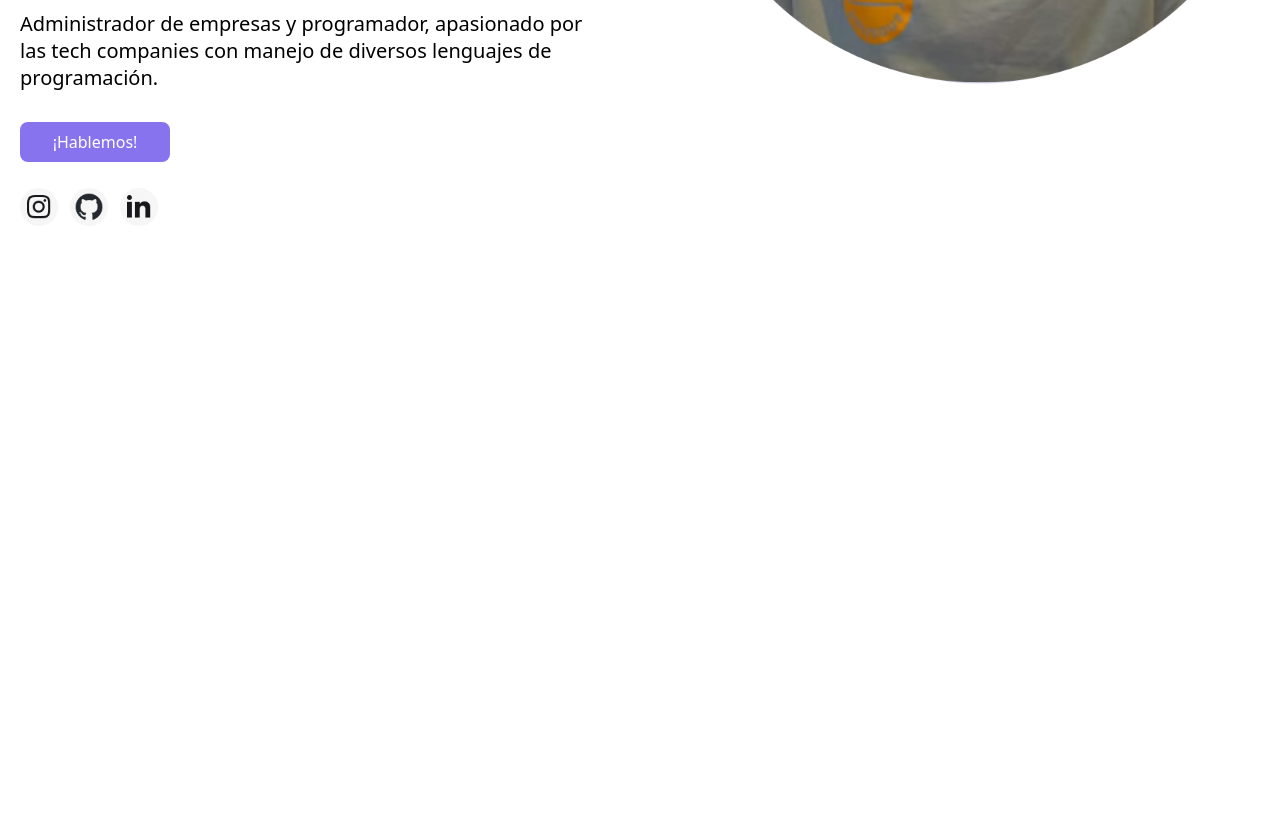
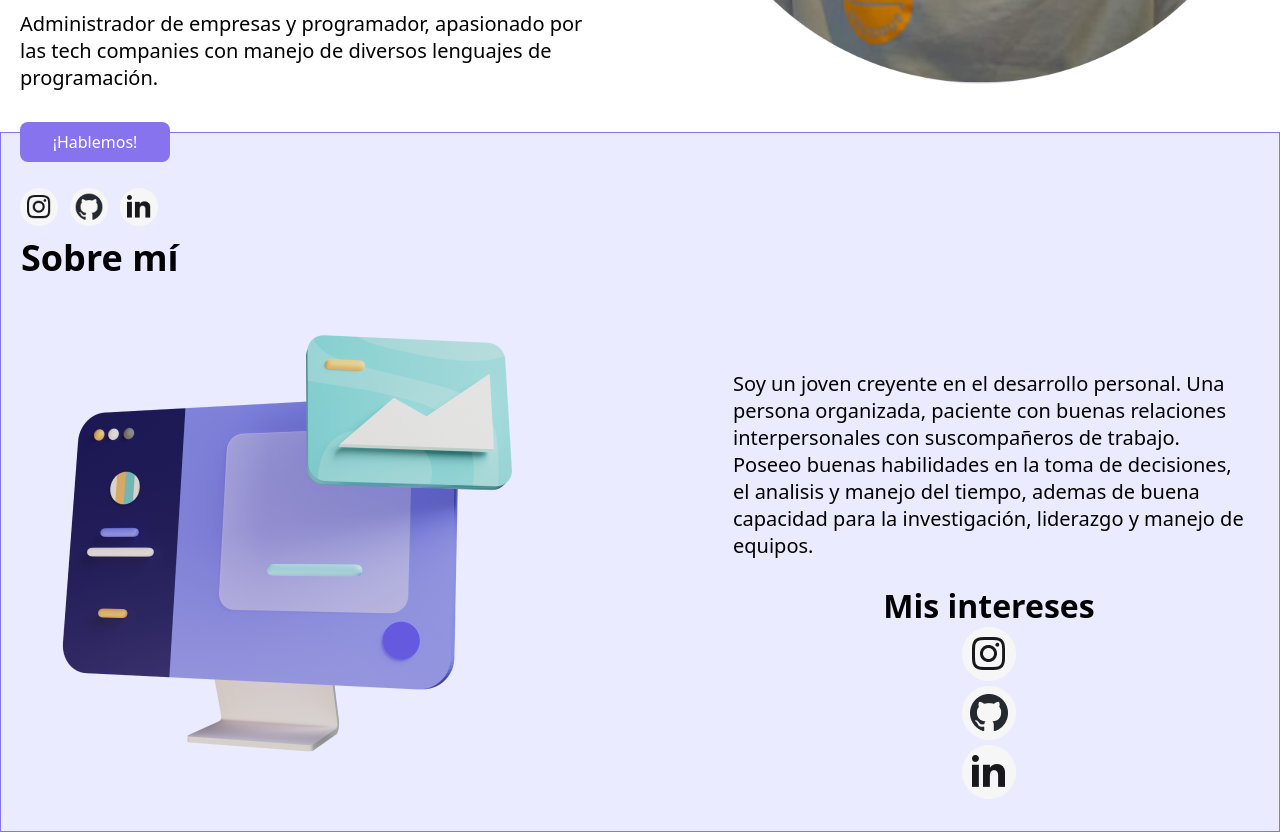
Before and after one commit to Elsokka/personal-portfolio, a plain HTML site: page index.html in a window 1280 px wide. Shown: the part 580-1412 px from the top of the page. Before the commit the page ends 845 px from the top, so only its background shows below. Drawn offline with Linux system fonts and the light colour scheme.

Commit message:
Trabajos sobre la sección de aboaut me

```diff
--- a/Css/styles.css
+++ b/Css/styles.css
@@ -89,7 +89,7 @@ main{
     grid-template-rows:  auto; /*Cambia el ancho de la fila*/
     grid-auto-flow: column; /* nos ayuda a saber como se esta llenando nuestra grilla*/
     column-gap: 0; /*Tamaño de la brecha que queremos tener puede ser colum gap o rowgap*/
-    height: 623px; /* Alto de la grilla padre*/
+    height: 622px; /* Alto de la grilla padre*/
 }
 
 .item{ /*Elemento dentro de la grilllas*/
@@ -159,3 +159,39 @@ main{
     height: 600px;
     width: 600px;
 }
+
+.contenedor-2{
+    background-color: #EAEBFF;
+    border: 1px solid #8873ef;
+    display: flex;
+    flex-wrap: wrap;
+    height: 700px; /* Alto de la grilla padre*/
+}
+
+.item-aboutme{
+    width: 512px;
+    margin-left: 20px;
+
+}
+
+.item-aboutme h1{
+    font-size: 36px;
+    margin-top: 100px;
+}
+
+.item-aboutme-2{
+    width: 512px;
+    margin-left: 200px;
+    margin-top: 210px;
+    align-self: center;
+    justify-items: center;
+}
+
+.item-aboutme-2 p{
+    font-size: 20px;
+}
+
+.item-aboutme-2 h2{
+    font-size: 32px;
+    margin-top: 25px;
+}
--- a/index.html
+++ b/index.html
@@ -60,9 +60,39 @@
 
                 </div>
             </section>
-            <section> <!--Section del about me-->
 
+            <section class="contenedor-2"> <!--Section del about me-->
+
+                <div class="item-aboutme">
+
+                    <h1>Sobre mí</h1>
+
+                    <figure>
+                        <img src="./pics/Other 07.png" alt="pc">
+                    </figure>
+                </div>
+                <div class="item-aboutme-2">
+
+                    <p>Soy un joven creyente en el desarrollo personal. Una persona organizada, paciente con buenas relaciones interpersonales con suscompañeros de trabajo. Poseeo buenas habilidades en la toma de decisiones, el analisis y manejo del tiempo, ademas de buena capacidad para la investigación, liderazgo y manejo de equipos.
+                    </p>
+
+                    <h2>
+                        Mis intereses
+                    </h2>
+                    <div class="interest">
+                        <figure>
+                            <img src="./pics/Component 3.png" alt="Foto de redes sociales ig">
+                        </figure>
+                        <figure>
+                            <img src="./pics/Component 4.png" alt="Foto de redes sociales Github">
+                        </figure>
+                        <figure>
+                            <img src="./pics/Component 5.png" alt="Foto de redes sociales Linkedin">
+                        </figure>
+                    </div>
+                </div>
             </section>
+
             <section> <!--Section de Skill-->
 
             </section>
```
Also changed, not shown: pics/Other 07.png (added).
